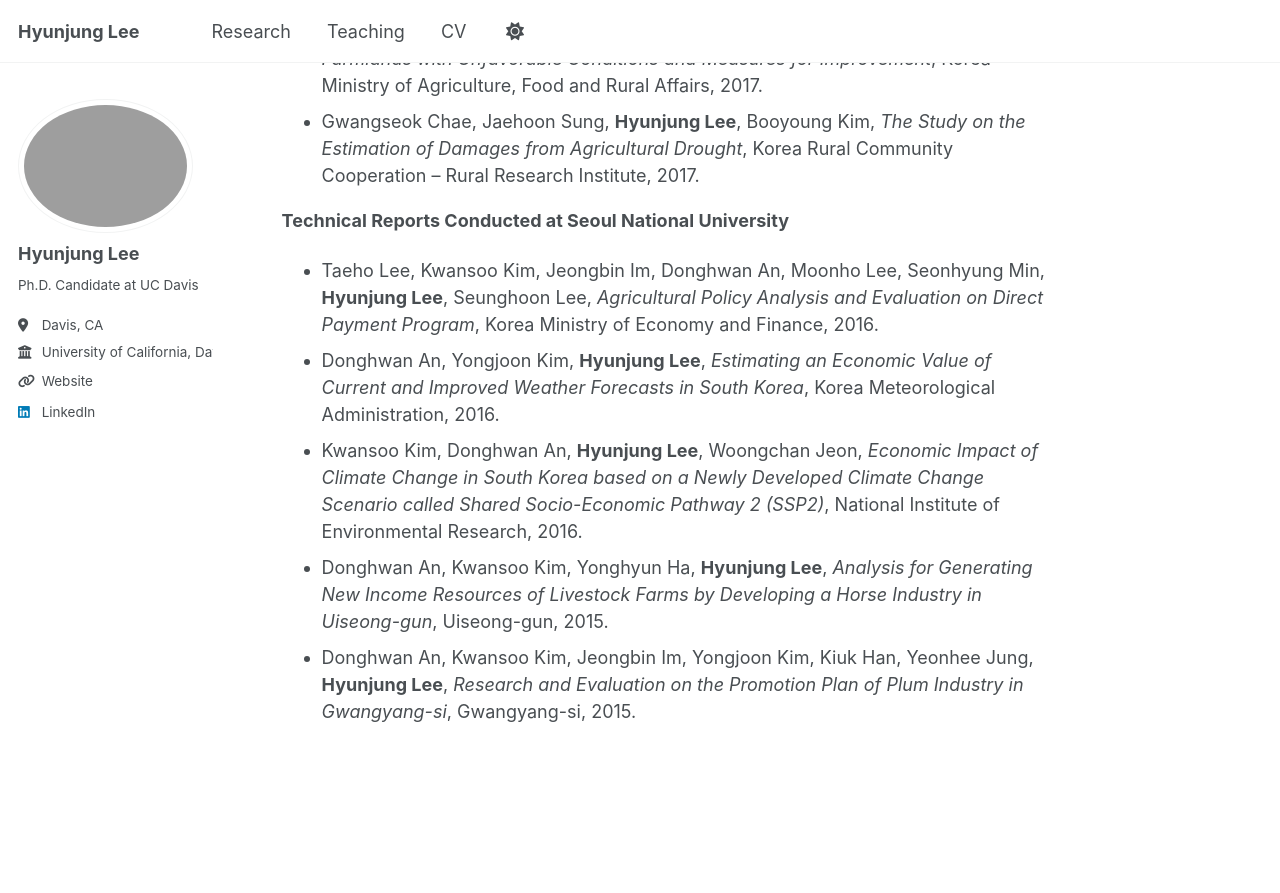
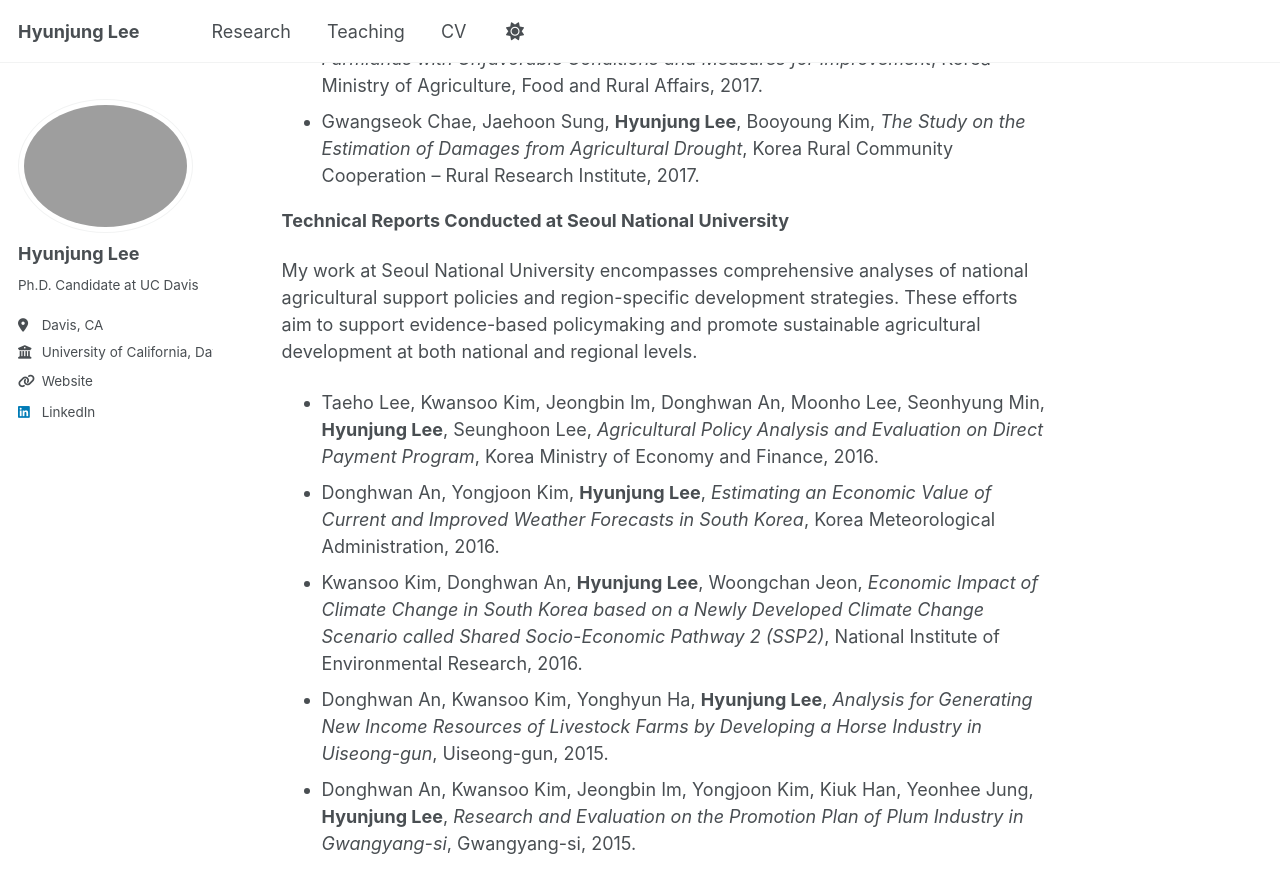
Before and after one commit to Hyunjung-agLee/hyunjung-aglee, a Jekyll site: the page built from _pages/research.md, in a window 1280 px wide and 900 px high, scrolled down 1673 px. Shown: the top 893 px of the window. Built offline with Jekyll 4.4.1, drawn with Linux system fonts in a browser that asks for light colours; a script that is not in the unit is left out.

Commit message:
Update research.md

```diff
--- a/_pages/research.md
+++ b/_pages/research.md
@@ -28,6 +28,9 @@ My research at the Korea Rural Economic Institute (KREI) has centered on support
 * Gwangseok Chae, Jaehoon Sung, **Hyunjung Lee**, Booyoung Kim, *The Study on the Estimation of Damages from Agricultural Drought*, Korea Rural Community Cooperation – Rural Research Institute, 2017.
 
 **Technical Reports Conducted at Seoul National University**
+
+My work at Seoul National University encompasses comprehensive analyses of national agricultural support policies and region-specific development strategies. These efforts aim to support evidence-based policymaking and promote sustainable agricultural development at both national and regional levels.
+
 * Taeho Lee, Kwansoo Kim, Jeongbin Im, Donghwan An, Moonho Lee, Seonhyung Min, **Hyunjung Lee**, Seunghoon Lee, *Agricultural Policy Analysis and Evaluation on Direct Payment Program*, Korea Ministry of Economy and Finance, 2016.
 * Donghwan An, Yongjoon Kim, **Hyunjung Lee**, *Estimating an Economic Value of Current and Improved Weather Forecasts in South Korea*, Korea Meteorological Administration, 2016.
 * Kwansoo Kim, Donghwan An, **Hyunjung Lee**, Woongchan Jeon, *Economic Impact of Climate Change in South Korea based on a Newly Developed Climate Change Scenario called Shared Socio-Economic Pathway 2 (SSP2)*, National Institute of Environmental Research, 2016.
```
